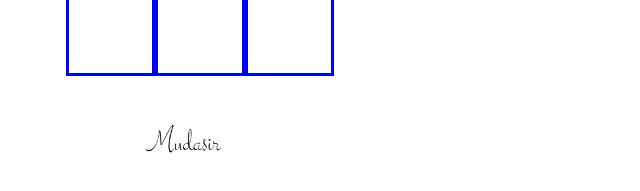
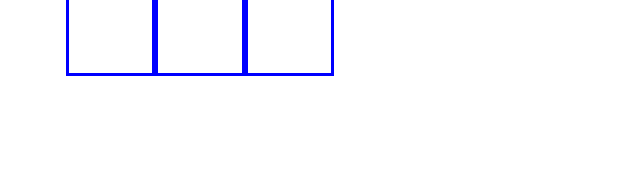
Before and after one commit to Yasir1925/X-O-game, a plain HTML site: page index.html in a window 1280 px wide. Shown: the part 295-486 px from the top of the page, 0-640 px from the left. Drawn offline with Linux system fonts and the light colour scheme.

Commit message:
Update index.html

```diff
--- a/index.html
+++ b/index.html
@@ -31,8 +31,6 @@
         <button>Restart</button>
     </div>
 
-    <div><img src="signature.png" alt="signature"></div>
-
     <script src="script.js"></script>
 </body>
 
```
